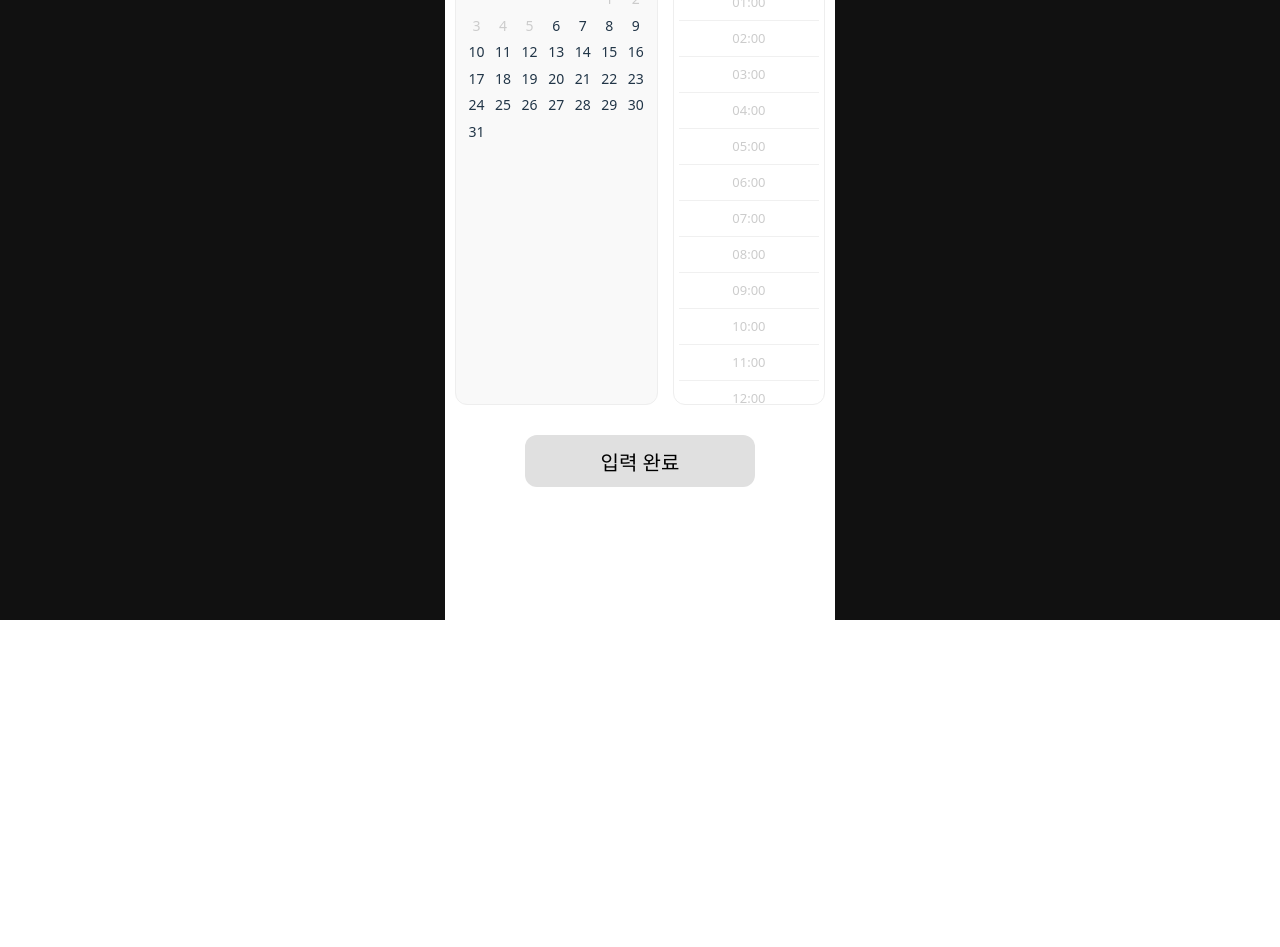
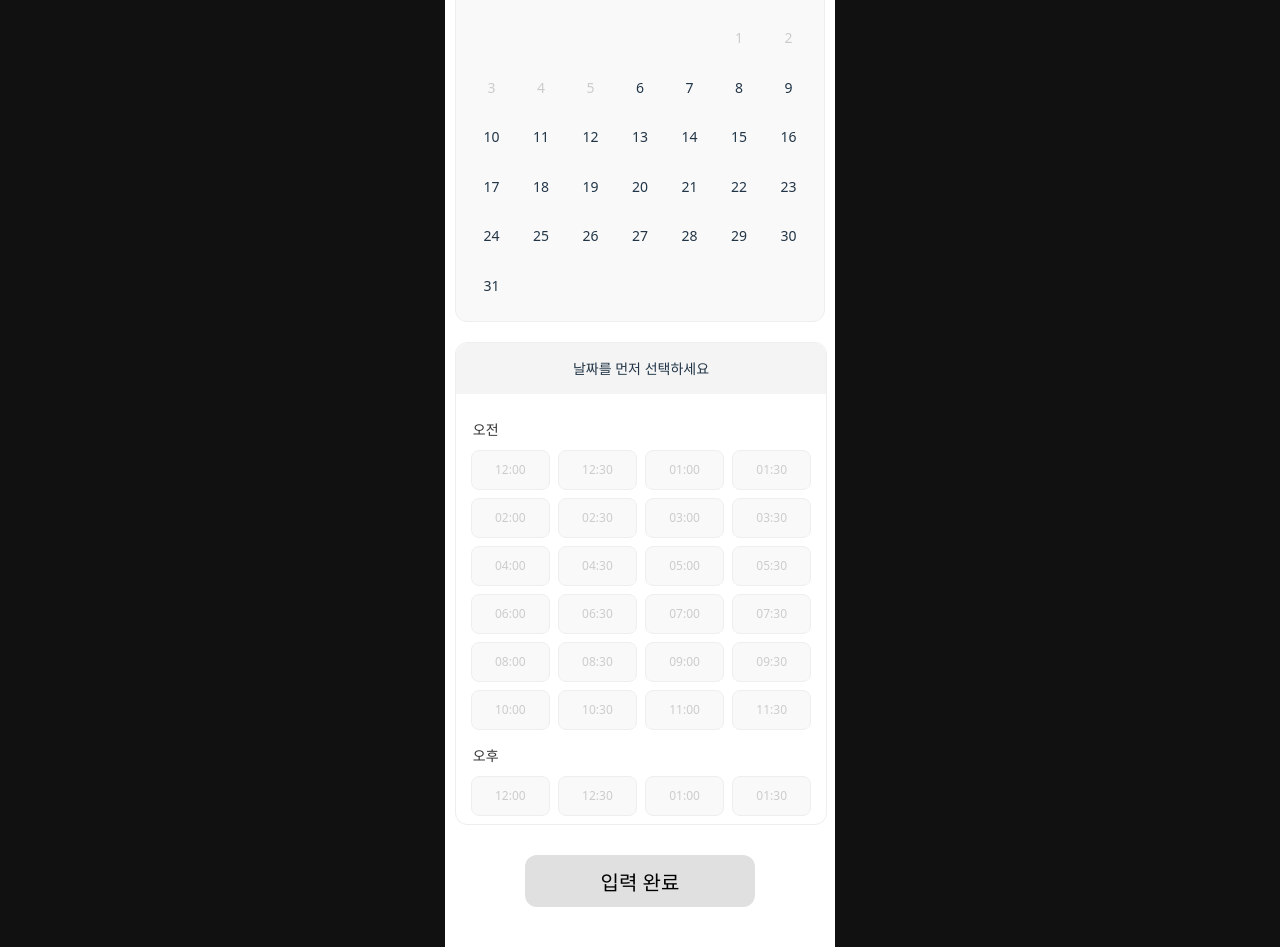
Before and after one commit to Where2Meet2026/W2M-Frontend, a React (Vite) app: page /time-selection/1 in a window 1280 px wide. Shown: the part 260-1207 px from the top of the page. Before the commit the page ends 880 px from the top, so only its background shows below. Built offline with nearby package versions, Linux system fonts and the light colour scheme; no server answers.

Commit message:
feat:시간선택페이지 레이아웃 변경

```diff
--- a/src/pages/TimeSelectionPage.css
+++ b/src/pages/TimeSelectionPage.css
@@ -29,25 +29,27 @@
 
 .selection-container {
   display: flex;
+  flex-direction: column;
   width: 95%;
-  gap: 15px;
-  height: 500px;
+  gap: 20px;
+  margin-top: 10px;
 }
 
 /* 달력 섹션 */
 .calendar-section {
-  flex: 1.2;
+  width: 100%;
   background: #f9f9f9;
   border-radius: 12px;
-  padding: 10px;
+  padding: 15px;
   border: 1px solid #eee;
+  box-sizing: border-box;
 }
 
 .calendar-nav {
   display: flex;
   justify-content: space-between;
   align-items: center;
-  margin-bottom: 10px;
+  margin-bottom: 15px;
 }
 
 .nav-btn {
@@ -60,20 +62,20 @@
 
 .current-month {
   font-weight: bold;
-  font-size: 16px;
+  font-size: 18px;
 }
 
 .calendar-grid {
   display: grid;
   grid-template-columns: repeat(7, 1fr);
-  gap: 5px;
+  gap: 8px;
 }
 
 .day-label {
   text-align: center;
-  font-size: 12px;
+  font-size: 14px;
   color: #888;
-  padding-bottom: 5px;
+  padding-bottom: 8px;
 }
 
 .day-cell {
@@ -112,57 +114,82 @@
 
 /* 시간 선택 섹션 */
 .time-section {
-  flex: 1;
+  width: 100%;
   background: white;
   border: 1px solid #eee;
   border-radius: 12px;
   display: flex;
   flex-direction: column;
-  overflow: hidden;
 }
 
 .selected-date-label {
-  padding: 10px;
+  padding: 15px;
   background: #f4f4f4;
-  font-size: 12px;
+  font-size: 14px;
   font-weight: bold;
   text-align: center;
+  border-top-left-radius: 12px;
+  border-top-right-radius: 12px;
+}
+
+.time-scroll-area {
+  max-height: 400px;
+  overflow-y: auto;
+  padding: 10px 15px 20px 15px;
+}
+
+.time-group {
+  margin-top: 15px;
+}
+
+.time-group-header {
+  font-size: 14px;
+  font-weight: bold;
+  color: #333;
+  margin-bottom: 10px;
+  padding-left: 2px;
 }
 
 .time-grid {
-  flex: 1;
-  overflow-y: auto;
-  padding: 5px;
+  display: grid;
+  grid-template-columns: repeat(4, 1fr);
+  gap: 8px;
 }
 
 .time-slot {
-  height: 35px;
+  height: 38px;
   display: flex;
   align-items: center;
   justify-content: center;
-  font-size: 13px;
-  border-bottom: 1px solid #f0f0f0;
+  font-size: 12px;
+  border: 1px solid #e0e0e0;
+  border-radius: 8px;
   cursor: pointer;
-  transition: background 0.1s;
+  transition: all 0.1s;
+  background-color: white;
 }
 
 .time-slot.active {
   background-color: #81c784;
   color: white;
-  border-bottom: 1px solid #66bb6a;
+  border-color: #81c784;
 }
 
 .time-slot.disabled {
   color: #ccc;
   cursor: not-allowed;
+  background-color: #f9f9f9;
+  border-color: #eee;
 }
 
 .time-slot:hover:not(.disabled) {
-  background-color: #f5f5f5;
+  border-color: #81c784;
+  color: #81c784;
 }
 
 .time-slot.active:hover {
   background-color: #66bb6a;
+  color: white;
 }
 
 .action-buttons {
--- a/src/pages/TimeSelectionPage.jsx
+++ b/src/pages/TimeSelectionPage.jsx
@@ -18,7 +18,23 @@ function TimeSelectionPage() {
   const [isDragging, setIsDragging] = useState(false);
   const [dragMode, setDragMode] = useState(true);
 
-  const times = Array.from({ length: 24 }, (_, i) => `${String(i).padStart(2, "0")}:00`);
+  const formatDisplayTime = (timeStr) => {
+    const [h, m] = timeStr.split(":").map(Number);
+    const displayHour = h % 12 === 0 ? 12 : h % 12;
+    return `${String(displayHour).padStart(2, "0")}:${String(m).padStart(2, "0")}`;
+  };
+
+  const amTimes = Array.from({ length: 24 }, (_, i) => {
+    const h = Math.floor(i / 2);
+    const m = i % 2 === 0 ? "00" : "30";
+    return `${String(h).padStart(2, "0")}:${m}`;
+  });
+
+  const pmTimes = Array.from({ length: 24 }, (_, i) => {
+    const h = Math.floor(i / 2) + 12;
+    const m = i % 2 === 0 ? "00" : "30";
+    return `${String(h).padStart(2, "0")}:${m}`;
+  });
   const today = new Date();
   today.setHours(0, 0, 0, 0);
 
@@ -106,22 +122,34 @@ function TimeSelectionPage() {
         let prevHour = null;
 
         sortedTimes.forEach((t, idx) => {
-          const hour = parseInt(t.split(":")[0]);
+          const [hour, min] = t.split(":").map(Number);
+          const currentTimeValue = hour + min / 60;
+
           if (start === null) {
-            start = hour;
-          } else if (hour !== prevHour + 1) {
+            start = currentTimeValue;
+          } else if (currentTimeValue !== prevTimeValue + 0.5) {
+            const sH = Math.floor(start);
+            const sM = (start % 1) * 60;
+            const eH = Math.floor(prevTimeValue + 0.5);
+            const eM = ((prevTimeValue + 0.5) % 1) * 60;
+
             formattedRanges.push({
-              startDateTime: `${dateStr}T${String(start).padStart(2, "0")}:00:00`,
-              endDateTime: `${dateStr}T${String(prevHour + 1).padStart(2, "0")}:00:00`
+              startDateTime: `${dateStr}T${String(sH).padStart(2, "0")}:${String(sM).padStart(2, "0")}:00`,
+              endDateTime: `${dateStr}T${String(eH).padStart(2, "0")}:${String(eM).padStart(2, "0")}:00`
             });
-            start = hour;
+            start = currentTimeValue;
           }
-          prevHour = hour;
+          prevTimeValue = currentTimeValue;
 
           if (idx === sortedTimes.length - 1) {
+            const sH = Math.floor(start);
+            const sM = (start % 1) * 60;
+            const eH = Math.floor(prevTimeValue + 0.5);
+            const eM = ((prevTimeValue + 0.5) % 1) * 60;
+
             formattedRanges.push({
-              startDateTime: `${dateStr}T${String(start).padStart(2, "0")}:00:00`,
-              endDateTime: `${dateStr}T${String(prevHour + 1).padStart(2, "0")}:00:00`
+              startDateTime: `${dateStr}T${String(sH).padStart(2, "0")}:${String(sM).padStart(2, "0")}:00`,
+              endDateTime: `${dateStr}T${String(eH).padStart(2, "0")}:${String(eM).padStart(2, "0")}:00`
             });
           }
         });
@@ -150,7 +178,7 @@ function TimeSelectionPage() {
 
       <div className="time-header">
         <div className="meeting-title">{meetingData.title || "모임 이름"}</div>
-        <div className="meeting-desc">날짜를 선택하고 시간을 드래그하세요</div>
+        <div className="meeting-desc">날짜를 선택하고 시간을 선택하세요</div>
       </div>
 
       <div className="selection-container">
@@ -187,17 +215,39 @@ function TimeSelectionPage() {
           <div className="selected-date-label">
             {selectedDateStr ? `${selectedDateStr} 시간 선택` : "날짜를 먼저 선택하세요"}
           </div>
+
+          <div className="time-scroll-area">
+            <div className="time-group">
+              <div className="time-group-header">오전</div>
               <div className="time-grid">
-            {times.map(time => (
+                {amTimes.map(time => (
                   <div
                     key={time}
                     className={`time-slot ${dateToTimes[selectedDateStr]?.has(time) ? "active" : ""} ${!selectedDateStr ? "disabled" : ""}`}
                     onMouseDown={() => handleTimeMouseDown(time)}
                     onMouseEnter={() => handleTimeMouseEnter(time)}
                   >
-                {time}
+                    {formatDisplayTime(time)}
                   </div>
                 ))}
+              </div>
+            </div>
+
+            <div className="time-group">
+              <div className="time-group-header">오후</div>
+              <div className="time-grid">
+                {pmTimes.map(time => (
+                  <div
+                    key={time}
+                    className={`time-slot ${dateToTimes[selectedDateStr]?.has(time) ? "active" : ""} ${!selectedDateStr ? "disabled" : ""}`}
+                    onMouseDown={() => handleTimeMouseDown(time)}
+                    onMouseEnter={() => handleTimeMouseEnter(time)}
+                  >
+                    {formatDisplayTime(time)}
+                  </div>
+                ))}
+              </div>
+            </div>
           </div>
         </div>
       </div>
```
Lines whose indentation alone changed are shown as unchanged.
